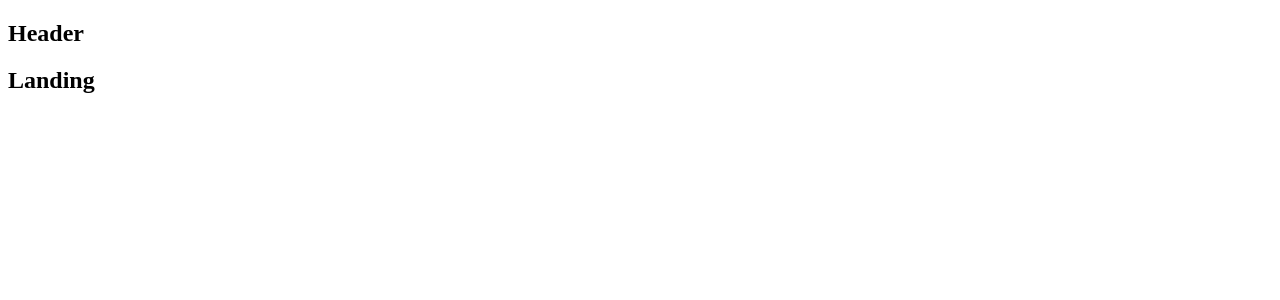
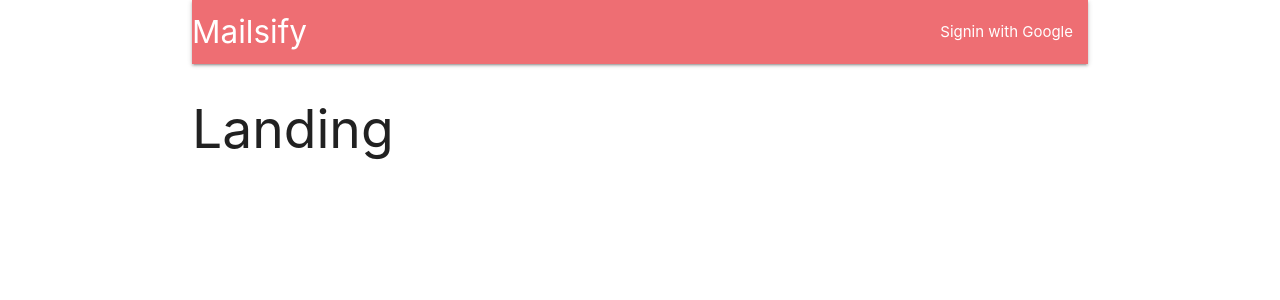
Before and after one commit to ayush-020198/Mailsify, a React (Create React App) app in the folder client/: page / in a window 1280 px wide. Shown: the top 300 px of the page. Built offline with nearby package versions, Linux system fonts and the light colour scheme.

Commit message:
adding backend route handling to front end

```diff
--- a/client/package.json
+++ b/client/package.json
@@ -6,6 +6,7 @@
     "@testing-library/jest-dom": "^4.2.4",
     "@testing-library/react": "^9.5.0",
     "@testing-library/user-event": "^7.2.1",
+    "axios": "^0.19.2",
     "http-proxy-middleware": "^1.0.3",
     "materialize-css": "^1.0.0",
     "react": "^16.13.1",
@@ -13,7 +14,8 @@
     "react-redux": "^7.2.0",
     "react-router-dom": "^5.2.0",
     "react-scripts": "3.4.1",
-    "redux": "^4.0.5"
+    "redux": "^4.0.5",
+    "redux-thunk": "^2.3.0"
   },
   "scripts": {
     "start": "react-scripts start",
--- /dev/null
+++ b/client/src/action/types.js
@@ -0,0 +1 @@
+export const {FETCH_USER} from 'fetch_user';
--- a/client/src/components/App.js
+++ b/client/src/components/App.js
@@ -1,15 +1,16 @@
-import React from 'react';
+import React, { Component } from 'react';
 import { BrowserRouter, Route } from 'react-router-dom';
 
-const Header = () => <h2>Header</h2>;
+import Header from './Header';
 
 const Dashboard = () => <h2>Dashboard</h2>;
 const SurveyNew = () => <h2>SurveyNew</h2>;
 const Landing = () => <h2>Landing</h2>;
 
-const App = () => {
+class App extends Component {
+	render() {
 		return (
-		<div>
+			<div className="container">
 				<BrowserRouter>
 					<div>
 						<Header />
@@ -20,6 +21,7 @@ const App = () => {
 				</BrowserRouter>
 			</div>
 		);
-};
+	}
+}
 
 export default App;
--- /dev/null
+++ b/client/src/components/Header.js
@@ -0,0 +1,25 @@
+import React, { Component } from 'react';
+
+class Header extends Component {
+	render() {
+		return (
+			<div>
+				<nav>
+					<div className="nav-wrapper">
+						<a className="brand-logo">Mailsify</a>
+						<ul
+							id="nav-mobile"
+							className="right hide-on-med-and-down"
+						>
+							<li>
+								<a>Signin with Google</a>
+							</li>
+						</ul>
+					</div>
+				</nav>
+			</div>
+		);
+	}
+}
+
+export default Header;
--- a/client/src/index.js
+++ b/client/src/index.js
@@ -1,11 +1,13 @@
+import 'materialize-css/dist/css/materialize.min.css';
 import React from 'react';
 import ReactDOM from 'react-dom';
 import { Provider } from 'react-redux';
 import { createStore, applyMiddleware } from 'redux';
 import App from './components/App';
 import reducers from './reducers';
+import reduxThunk from 'redux-thunk';
 
-const store = createStore(reducers, {}, applyMiddleware());
+const store = createStore(reducers, {}, applyMiddleware(reduxThunk));
 
 ReactDOM.render(
 	<Provider store={store}>
--- a/client/src/setupProxy.js
+++ b/client/src/setupProxy.js
@@ -6,4 +6,9 @@ module.exports = function (app) {
 			target: 'http://localhost:5000',
 		})
 	);
+	app.use(
+		createProxyMiddleware('/api/*', {
+			target: 'http://localhost:5000',
+		})
+	);
 };
```
Also changed, not shown: client/src/action/index.js (added, +9 -0 lines), 1 other file (tests, documents, lock files or other folders). Lines whose indentation alone changed are shown as unchanged.
